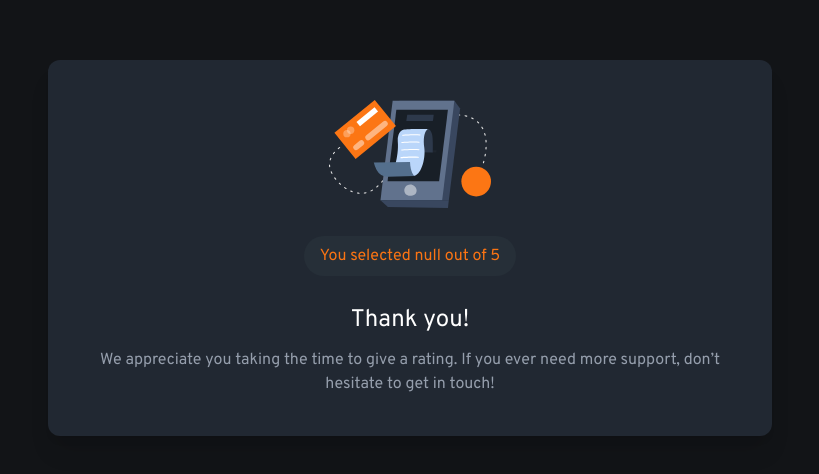
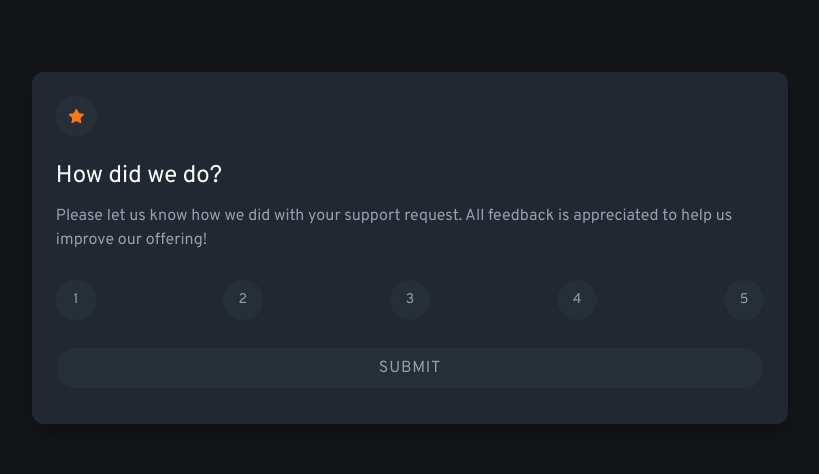
Before and after one commit to tiagobw/interactive-rating-component, a React (Create React App) app: page / in a window 1280 px wide. Shown: the part 152-626 px from the top of the page, without its empty margins (230-1049 px from the left). Built offline with nearby package versions, Linux system fonts and the light colour scheme; the HTML template or start-up script is replaced by a standard one.

Commit message:
add disabled button state

```diff
--- a/src/App.tsx
+++ b/src/App.tsx
@@ -7,7 +7,7 @@ const values = [1, 2, 3, 4, 5];
 
 function App() {
   const [selectedValue, setSelectedValue] = useState<number | null>(null);
-  const [isSubmitted, setIsSubmitted] = useState(true);
+  const [isSubmitted, setIsSubmitted] = useState(false);
 
   const handleSelectValue = (value: number) => {
     setSelectedValue(value);
--- a/src/components/Rate/RateCardBeforeSubmit.tsx
+++ b/src/components/Rate/RateCardBeforeSubmit.tsx
@@ -33,7 +33,8 @@ const RateCardBeforeSubmit = ({
         handleSelectValue={handleSelectValue}
       />
       <button
-        className='bg-orange text-white hover:bg-white hover:text-orange text-[1rem] tracking-wider rounded-3xl py-2 mb-3'
+        disabled={!selectedValue}
+        className='bg-orange text-white disabled:bg-medium-dark-grey disabled:text-light-grey hover:bg-white hover:text-orange text-[1rem] tracking-wider rounded-3xl py-2 mb-3'
         type='submit'
         onClick={handleSubmit}
       >
```
